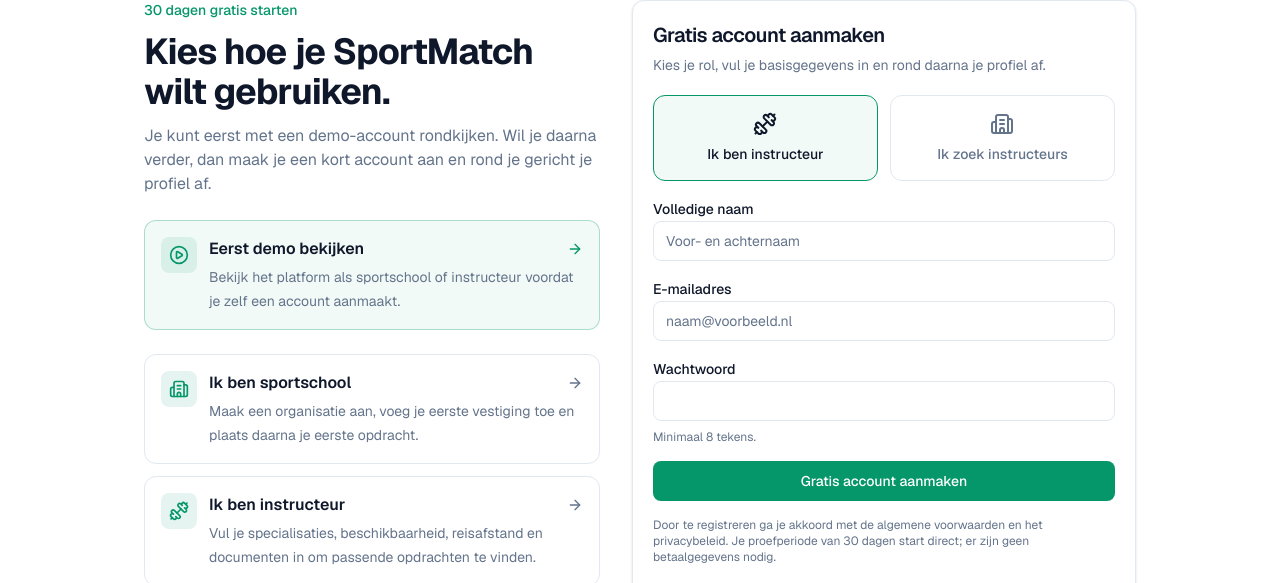
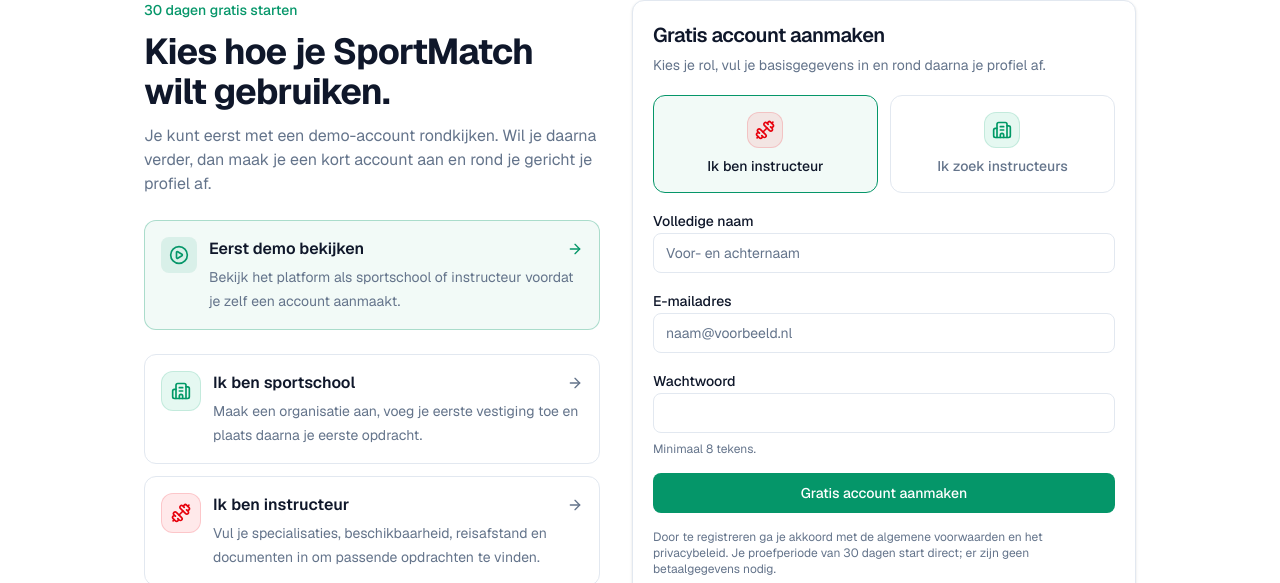
Before and after one commit to maxcrijnen-alt/sportmatch-zzp, a Next.js app: page /registreren in a window 1280 px wide. Shown: the part 129-712 px from the top of the page. Built offline with nearby package versions, Linux system fonts and the light colour scheme; no server answers.

Commit message:
Align role icons with SportMatch branding
Use one shared role icon style: green for sportschools and red for instructors across demo, registration, and homepage role choices.

```diff
--- a/src/app/(public)/demo/page.tsx
+++ b/src/app/(public)/demo/page.tsx
@@ -1,5 +1,5 @@
 import type { Metadata } from "next";
-import { Building2, Dumbbell } from "lucide-react";
+import { RoleIcon } from "@/components/brand/role-icon";
 import { DemoStartButton } from "@/components/demo/demo-start-button";
 import { Card, CardContent, CardHeader, CardTitle } from "@/components/ui/card";
 import { startDemoAction } from "@/lib/demo/actions";
@@ -13,12 +13,10 @@ const demos = [
   {
     role: "organization",
     title: "Demo als sportschool",
-    icon: Building2,
   },
   {
     role: "instructor",
     title: "Demo als instructeur",
-    icon: Dumbbell,
   },
 ] as const;
 
@@ -53,15 +51,11 @@ export default async function DemoPage({
 
       <div className="mt-8 grid gap-5 md:grid-cols-2">
         {demos.map((demo) => {
-          const Icon = demo.icon;
-
           return (
             <Card className="h-full" key={demo.role}>
               <CardHeader>
                 <div className="flex items-center gap-3">
-                  <div className="rounded-md bg-primary/10 p-2 text-primary">
-                    <Icon className="h-6 w-6" />
-                  </div>
+                  <RoleIcon role={demo.role} />
                   <CardTitle>{demo.title}</CardTitle>
                 </div>
               </CardHeader>
--- a/src/app/(public)/page.tsx
+++ b/src/app/(public)/page.tsx
@@ -3,11 +3,9 @@ import Link from "next/link";
 import {
   ArrowRight,
   BadgeCheck,
-  Building2,
   CalendarClock,
   CheckCircle2,
   Clock3,
-  Dumbbell,
   MapPin,
   MessageSquare,
   Search,
@@ -18,6 +16,7 @@ import {
 } from "lucide-react";
 import { Alert, AlertDescription, AlertTitle } from "@/components/ui/alert";
 import { Badge } from "@/components/ui/badge";
+import { RoleIcon } from "@/components/brand/role-icon";
 import { Button } from "@/components/ui/button";
 import { Card, CardContent, CardHeader, CardTitle } from "@/components/ui/card";
 import { BRAND } from "@/lib/branding";
@@ -269,7 +268,7 @@ export default function HomePage() {
           </div>
           <Card className="h-full">
             <CardHeader>
-              <Building2 className="h-8 w-8 text-primary" />
+              <RoleIcon className="h-11 w-11" iconClassName="h-6 w-6" role="organization" />
               <CardTitle className="text-xl">Voor sportscholen</CardTitle>
             </CardHeader>
             <CardContent className="space-y-3 text-sm text-muted-foreground">
@@ -286,7 +285,7 @@ export default function HomePage() {
           </Card>
           <Card className="h-full">
             <CardHeader>
-              <Dumbbell className="h-8 w-8 text-primary" />
+              <RoleIcon className="h-11 w-11" iconClassName="h-6 w-6" role="instructor" />
               <CardTitle className="text-xl">Voor instructeurs</CardTitle>
             </CardHeader>
             <CardContent className="space-y-3 text-sm text-muted-foreground">
--- a/src/app/(public)/registreren/page.tsx
+++ b/src/app/(public)/registreren/page.tsx
@@ -1,8 +1,9 @@
 import type { Metadata } from "next";
 import Link from "next/link";
 import { redirect } from "next/navigation";
-import { ArrowRight, Building2, CheckCircle2, Dumbbell, PlayCircle } from "lucide-react";
+import { ArrowRight, CheckCircle2, PlayCircle } from "lucide-react";
 import { RegisterForm } from "@/components/auth/register-form";
+import { RoleIcon } from "@/components/brand/role-icon";
 import {
   Card,
   CardContent,
@@ -21,15 +22,15 @@ const roleCards = [
     title: "Ik ben sportschool",
     text: "Maak een organisatie aan, voeg je eerste vestiging toe en plaats daarna je eerste opdracht.",
     href: "/registreren?rol=organisatie",
-    icon: Building2,
+    role: "organization",
   },
   {
     title: "Ik ben instructeur",
     text: "Vul je specialisaties, beschikbaarheid, reisafstand en documenten in om passende opdrachten te vinden.",
     href: "/registreren?rol=instructeur",
-    icon: Dumbbell,
+    role: "instructor",
   },
-];
+] as const;
 
 const onboardingSteps = [
   "Eerst demo bekijken kan zonder eigen account.",
@@ -88,8 +89,6 @@ export default async function RegistrerenPage({
 
         <div className="grid gap-3">
           {roleCards.map((card) => {
-            const Icon = card.icon;
-
             return (
               <Link
                 className="group rounded-lg border border-border bg-card p-4 transition-colors hover:border-primary hover:bg-primary/5"
@@ -97,9 +96,7 @@ export default async function RegistrerenPage({
                 key={card.title}
               >
                 <div className="flex items-start gap-3">
-                  <div className="rounded-md bg-primary/10 p-2 text-primary">
-                    <Icon className="h-5 w-5" />
-                  </div>
+                  <RoleIcon role={card.role} />
                   <div className="min-w-0 flex-1">
                     <div className="flex items-center justify-between gap-3">
                       <h2 className="font-semibold">{card.title}</h2>
--- a/src/components/auth/register-form.tsx
+++ b/src/components/auth/register-form.tsx
@@ -1,7 +1,7 @@
 "use client";
 
 import { useActionState, useState } from "react";
-import { Building2, Dumbbell } from "lucide-react";
+import { RoleIcon } from "@/components/brand/role-icon";
 import { Alert, AlertDescription } from "@/components/ui/alert";
 import { Button } from "@/components/ui/button";
 import { Input } from "@/components/ui/input";
@@ -43,7 +43,7 @@ export function RegisterForm({
           onClick={() => setRole("instructor")}
           type="button"
         >
-          <Dumbbell className="h-6 w-6" />
+          <RoleIcon className="h-9 w-9" iconClassName="h-5 w-5" role="instructor" />
           Ik ben instructeur
         </button>
         <button
@@ -56,7 +56,7 @@ export function RegisterForm({
           onClick={() => setRole("organization")}
           type="button"
         >
-          <Building2 className="h-6 w-6" />
+          <RoleIcon className="h-9 w-9" iconClassName="h-5 w-5" role="organization" />
           Ik zoek instructeurs
         </button>
       </div>
--- /dev/null
+++ b/src/components/brand/role-icon.tsx
@@ -0,0 +1,50 @@
+import { Building2, Dumbbell } from "lucide-react";
+import { cn } from "@/lib/utils";
+
+type RoleIconRole = "organization" | "instructor";
+
+const roleStyles: Record<
+  RoleIconRole,
+  {
+    icon: typeof Building2;
+    className: string;
+  }
+> = {
+  organization: {
+    icon: Building2,
+    className:
+      "bg-emerald-500/10 text-emerald-600 ring-1 ring-inset ring-emerald-600/15",
+  },
+  instructor: {
+    icon: Dumbbell,
+    className: "bg-red-500/10 text-red-600 ring-1 ring-inset ring-red-600/15",
+  },
+};
+
+function RoleIcon({
+  role,
+  className,
+  iconClassName,
+}: {
+  role: RoleIconRole;
+  className?: string;
+  iconClassName?: string;
+}) {
+  const { icon: Icon, className: roleClassName } = roleStyles[role];
+
+  return (
+    <span
+      aria-hidden="true"
+      className={cn(
+        "inline-flex h-10 w-10 shrink-0 items-center justify-center rounded-lg",
+        roleClassName,
+        className,
+      )}
+    >
+      <Icon className={cn("h-5 w-5", iconClassName)} />
+    </span>
+  );
+}
+
+export { RoleIcon };
+export type { RoleIconRole };
```
